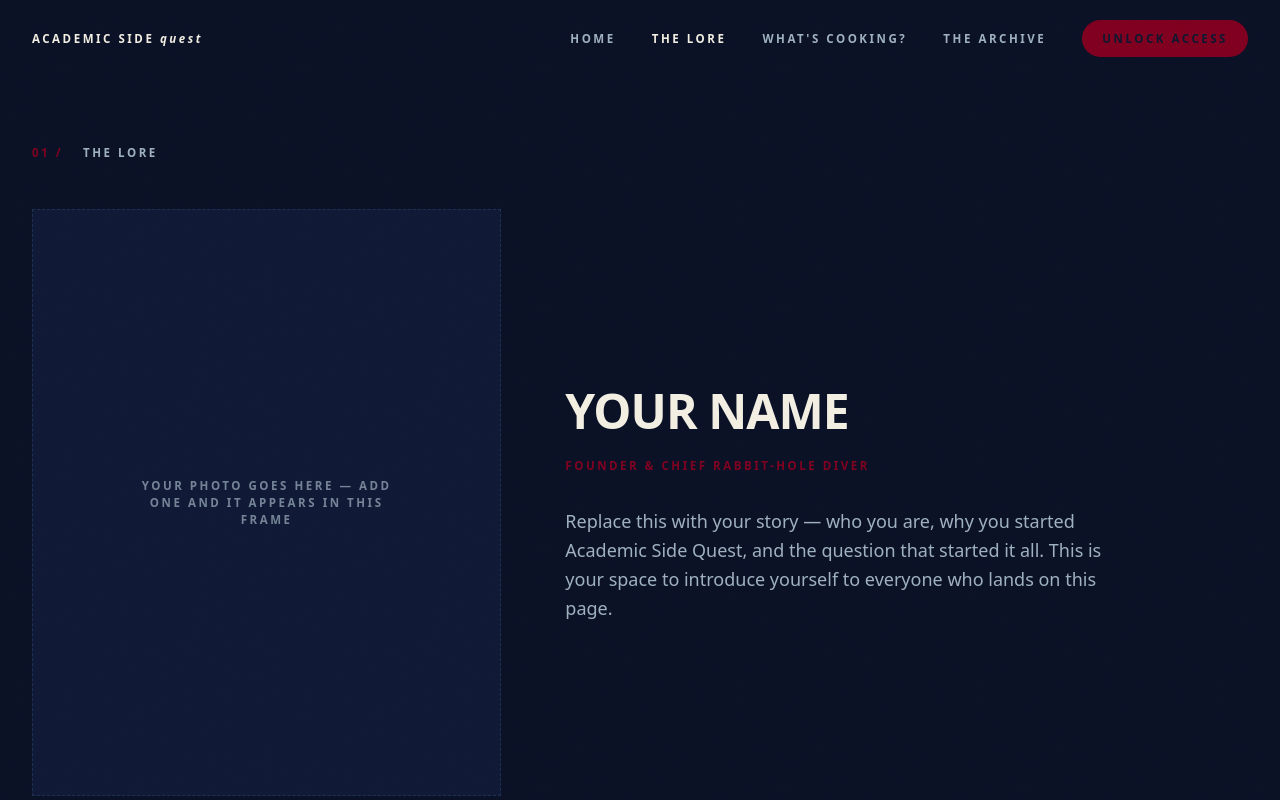
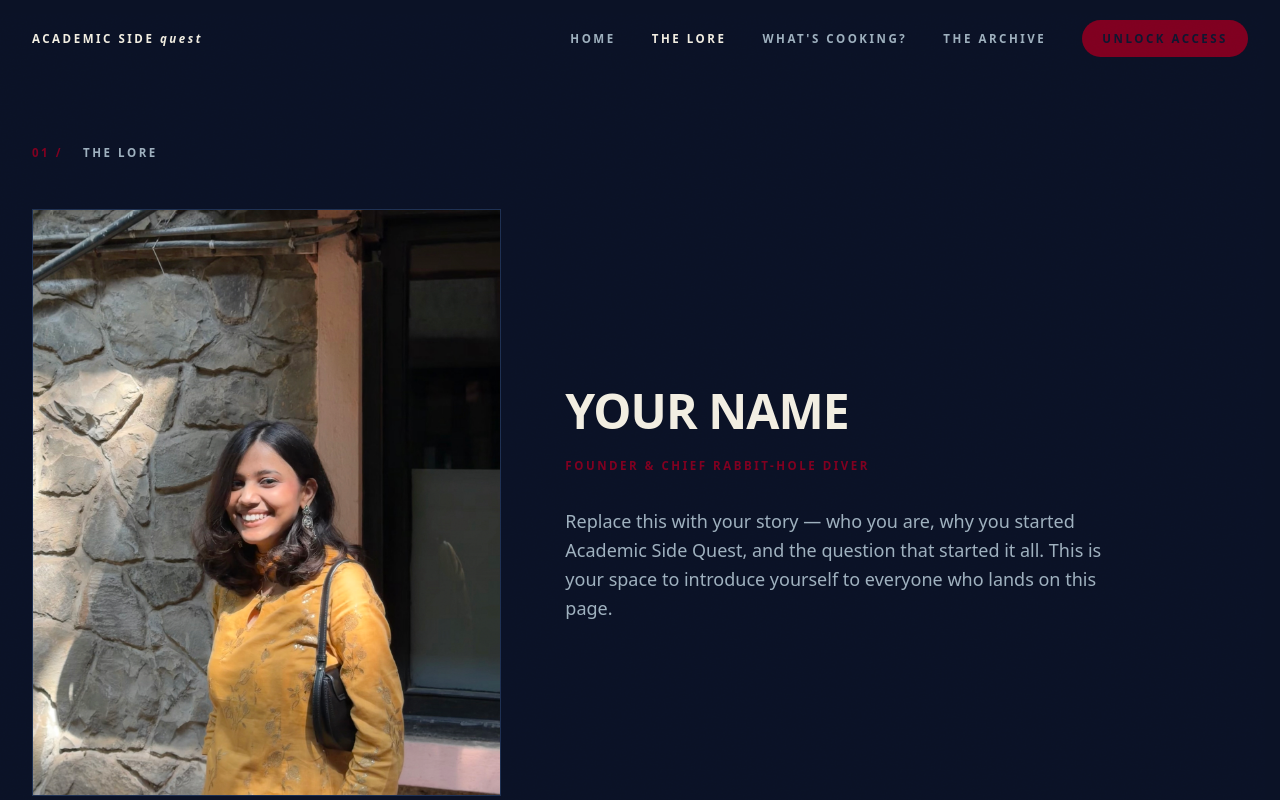
Before and after one commit to snehaghatule/academic-side-quest, a Next.js app: page /about in a window 1280 px wide. Shown: the top 800 px of the page. Built offline with nearby package versions, Linux system fonts and the light colour scheme; a web font is replaced by a local one.

Commit message:
Add founder photo

```diff
--- a/src/data/quests.ts
+++ b/src/data/quests.ts
@@ -92,7 +92,7 @@ export const previousQuests: Quest[] = [
 export const founder = {
   name: "Your Name",
   role: "founder & chief rabbit-hole diver",
-  photo: "",
+  photo: "/images/founder.jpg",
   bio: "Replace this with your story — who you are, why you started Academic Side Quest, and the question that started it all. This is your space to introduce yourself to everyone who lands on this page.",
 };
 
```
Also changed, not shown: public/images/founder.jpg (added).
